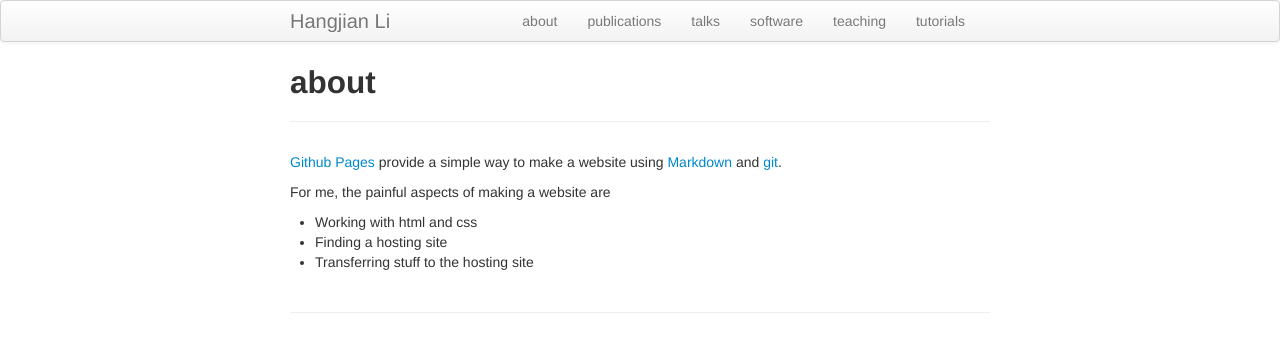
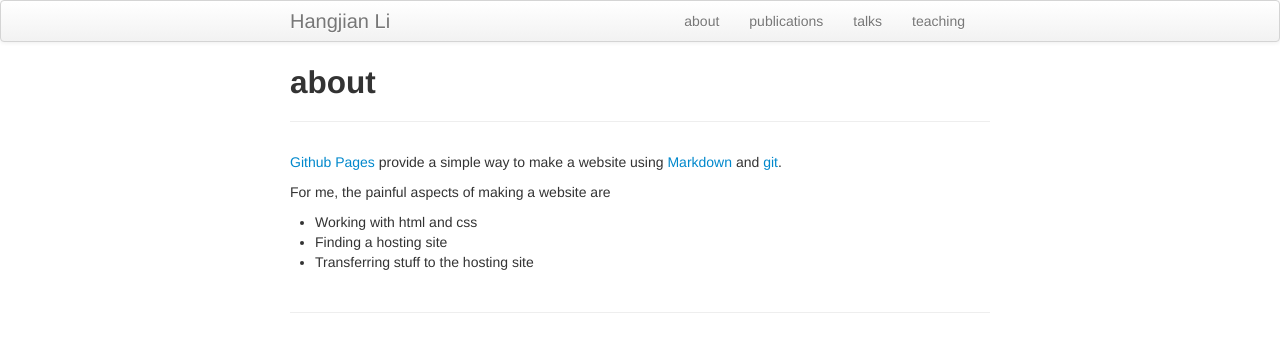
Before and after one commit to hangjianli/hangjianli.github.io, a Jekyll site: the page built from index.md, in a window 1280 px wide. Shown: the top 352 px of the page. Built offline with Jekyll 4.4.1, drawn with Linux system fonts in a browser that asks for light colours.

Commit message:
Update default.html

```diff
--- a/_includes/themes/twitter/default.html
+++ b/_includes/themes/twitter/default.html
@@ -36,9 +36,7 @@
               <li><a href="{{ BASE_PATH }}/pages/about.html">about</a></li>
               <li><a href="{{ BASE_PATH }}/pages/pubs.html">publications</a></li>
               <li><a href="{{ BASE_PATH }}/pages/talks.html">talks</a></li>
-              <li><a href="{{ BASE_PATH }}/pages/software.html">software</a></li>
               <li><a href="{{ BASE_PATH }}/pages/teaching.html">teaching</a></li>
-              <li><a href="{{ BASE_PATH }}/pages/tutorials.html">tutorials</a></li>
           </ul>
         </div>
       </div>
```
